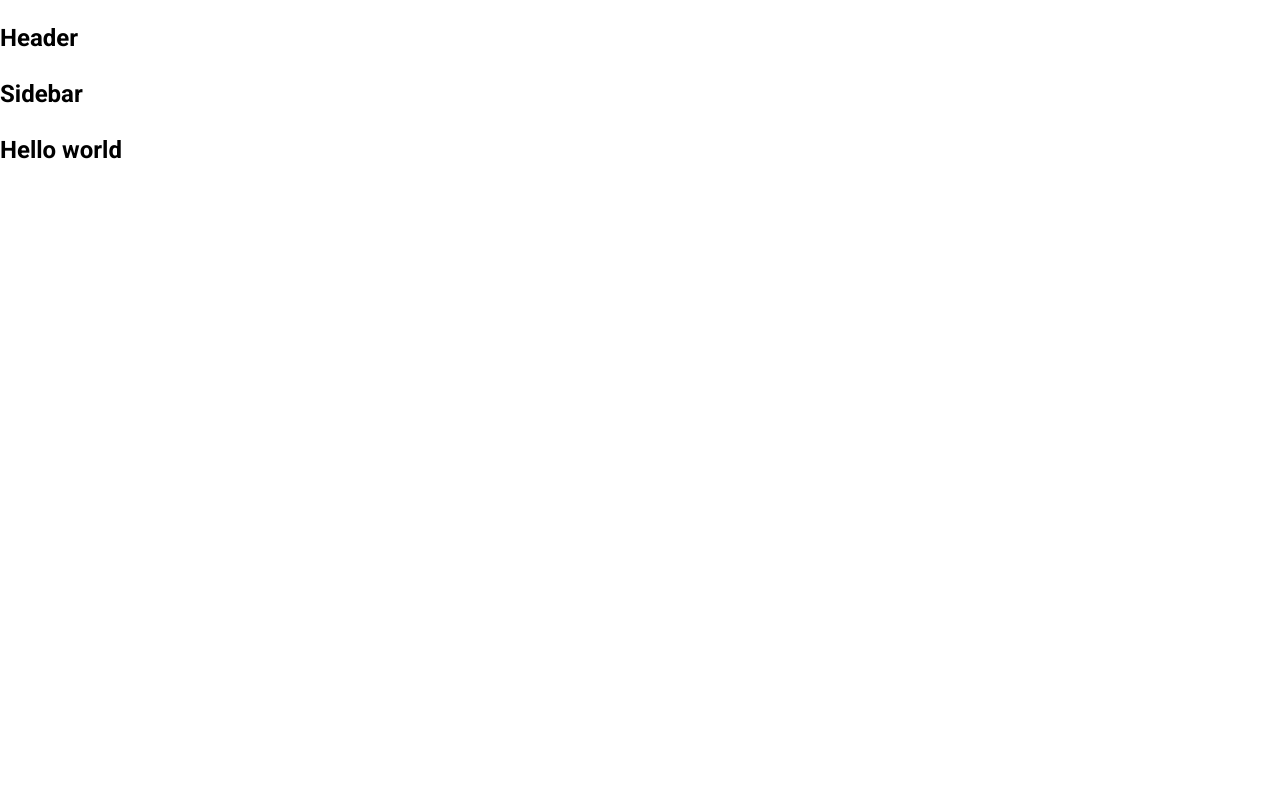
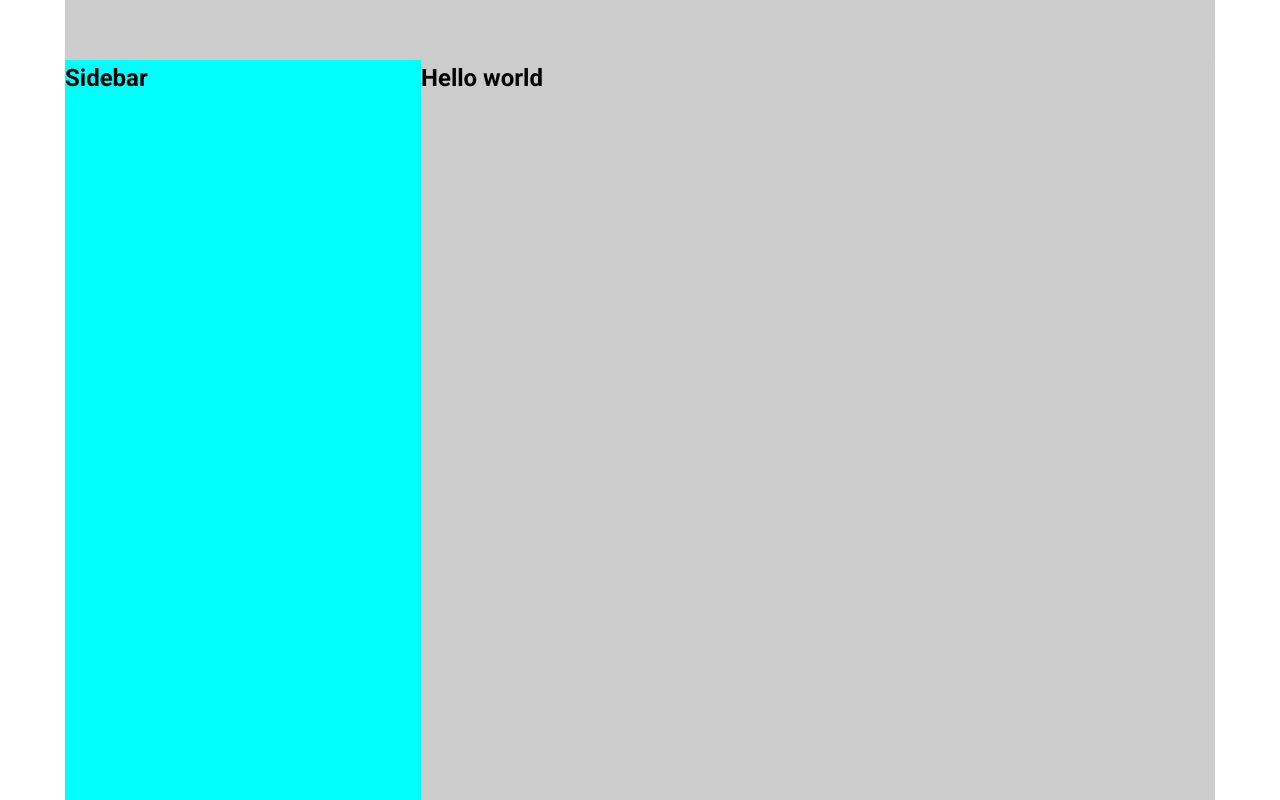
Before and after one commit to danhnguyen138/tiktok_ui, a React (Create React App) app: page / in a window 1280 px wide. Shown: the top 800 px of the page. Built offline with nearby package versions, Linux system fonts and the light colour scheme.

Commit message:
config DefaultLayout

```diff
--- a/package.json
+++ b/package.json
@@ -6,6 +6,7 @@
     "@testing-library/jest-dom": "^5.16.5",
     "@testing-library/react": "^13.4.0",
     "@testing-library/user-event": "^13.5.0",
+    "classnames": "^2.3.2",
     "normalize.css": "^8.0.1",
     "react": "^18.2.0",
     "react-dom": "^18.2.0",
--- a/src/components/GlobalStyle/GlobalStyles.scss
+++ b/src/components/GlobalStyle/GlobalStyles.scss
@@ -5,6 +5,8 @@
 }
 *{
     box-sizing: border-box;
+    margin:0;
+    padding: 0;
 }
 html{
     font-size:62.5%
--- /dev/null
+++ b/src/components/Layout/DefaultLayout/DefaultLayout.module.scss
@@ -0,0 +1,19 @@
+.wrapper{
+    width: 100%;
+    display: flex;
+    flex-direction: column;
+    align-items: center;
+}
+.container{
+    width:1150px;
+    display: flex;
+    min-height: 1000px;
+    background-color: #333;
+    flex-direction: row;
+
+}
+.content{
+    flex:1;
+    background-color: #ccc;
+    min-height: 1000px;
+}
--- /dev/null
+++ b/src/components/Layout/DefaultLayout/Header/Header.module.scss
@@ -0,0 +1,11 @@
+.wrapper{
+    height: 60px;
+    box-shadow: 0px 1px 1px rgb(0 0 0 / 12%);
+    display: flex;
+    justify-content: center;
+}
+.inner{
+    height: 100%;
+    width: 1150px;
+    background-color: #ccc;
+}
--- a/src/components/Layout/DefaultLayout/Header/index.js
+++ b/src/components/Layout/DefaultLayout/Header/index.js
@@ -1,6 +1,16 @@
+
+import classNames from 'classnames/bind';
+import styles from './Header.module.scss'
+const cx=classNames.bind(styles)
 function Header() {
 
-    return ( <h2>Header</h2> );
+    return (
+        <header className={cx('wrapper')}>
+           <div className={cx('inner')}>
+
+           </div>
+        </header>
+    );
 }
 
 export default Header;
--- /dev/null
+++ b/src/components/Layout/DefaultLayout/Sidebar/Sidebar.module.scss
@@ -0,0 +1,5 @@
+.wrapper{
+   width:356px;
+   min-height: 1000px;
+   background-color: aqua;
+}
--- a/src/components/Layout/DefaultLayout/Sidebar/index.js
+++ b/src/components/Layout/DefaultLayout/Sidebar/index.js
@@ -1,7 +1,14 @@
+import classNames from "classnames/bind";
+import styles from "./Sidebar.module.scss";
+const cx = classNames.bind(styles)
 function Sidebar() {
 
 
-    return ( <h2>Sidebar</h2> );
+    return (
+        <div className={cx('wrapper')}>
+            <h2>Sidebar</h2>
+        </div>
+    );
 }
 
 export default Sidebar;
--- a/src/components/Layout/DefaultLayout/index.js
+++ b/src/components/Layout/DefaultLayout/index.js
@@ -1,13 +1,16 @@
+import classNames from "classnames/bind";
+import styles from "./DefaultLayout.module.scss";
 import Header from "./Header";
 import Sidebar from "./Sidebar";
 
+const cx= classNames.bind(styles);
 function DefaultLayout({children}) {
     return (
-        <div>
+        <div className={cx('wrapper')}>
             <Header />
-            <div className="container">
+            <div className={cx('container')}>
                 <Sidebar />
-                <div className="content">
+                <div className={cx('content')}>
                     {children}
                 </div>
             </div>
```
Also changed, not shown: 1 other file (tests, documents, lock files or other folders).
